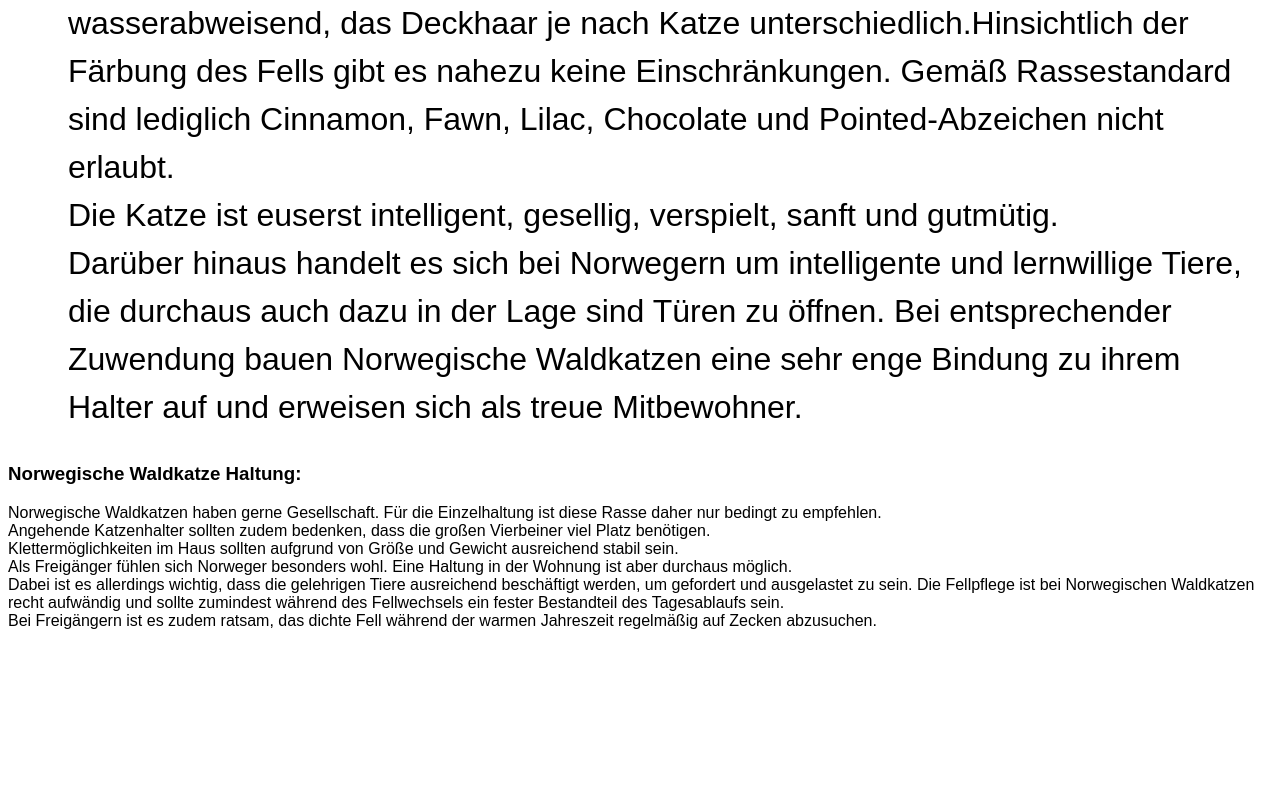
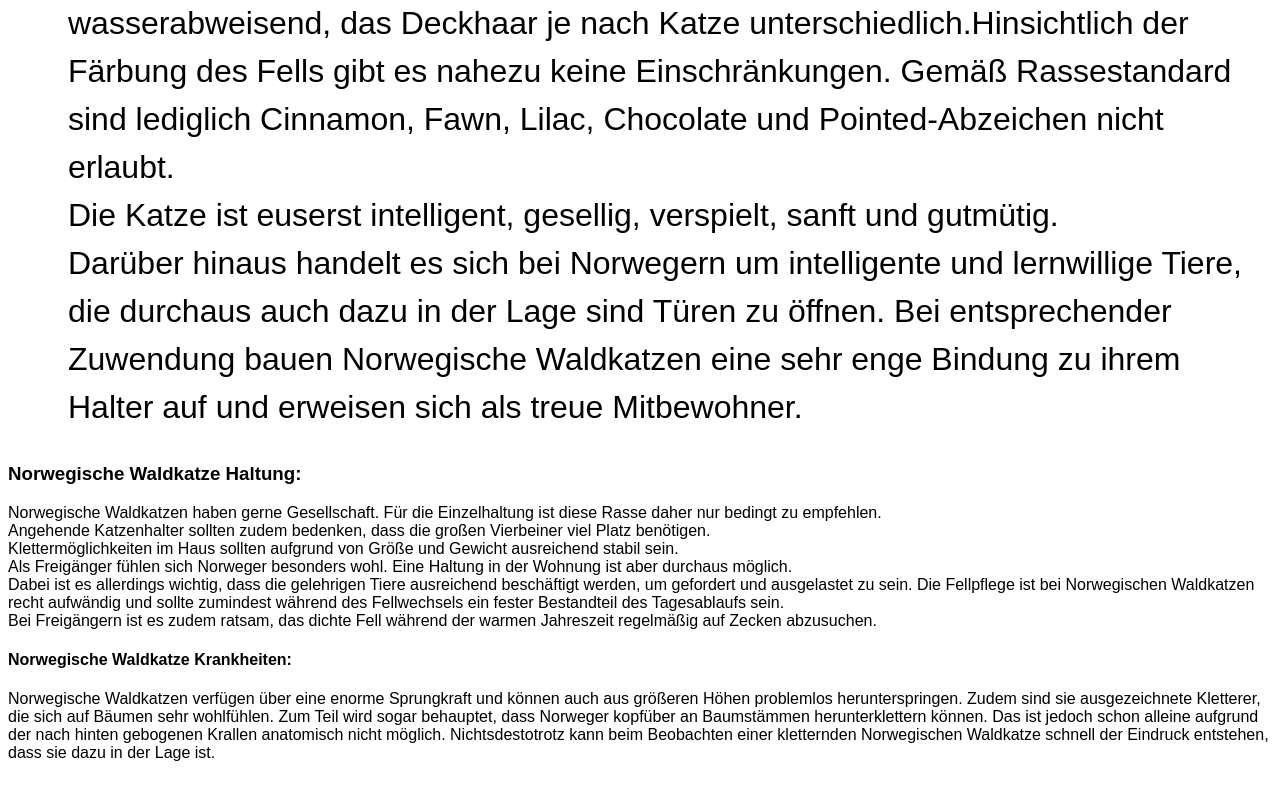
Before and after one commit to LiniHera/LiniHera.github.io, a plain HTML site: page index.html in a window 1280 px wide. Shown: the part 1132-1932 px from the top of the page. Before the commit the page ends 1836 px from the top, so only its background shows below. Drawn offline with Linux system fonts and the light colour scheme.

Commit message:
Update index.html

```diff
--- a/index.html
+++ b/index.html
@@ -33,7 +33,7 @@ Das Fell der Katze ist halblang, mit dichter Unterwolle und wasserabweisend, das
 Die Katze ist euserst intelligent, gesellig, verspielt, sanft und gutmütig.<br>
 Darüber hinaus handelt es sich bei Norwegern um intelligente und lernwillige Tiere, die durchaus auch dazu in der Lage sind Türen zu öffnen. Bei entsprechender Zuwendung bauen Norwegische Waldkatzen eine sehr enge Bindung zu ihrem Halter auf und erweisen sich als treue Mitbewohner.<br>
 
-<h3> Norwegische Waldkatze Haltung:
+<h3> Norwegische Waldkatze Haltung:<br>
 </h3>
 Norwegische Waldkatzen haben gerne Gesellschaft. Für die Einzelhaltung ist diese Rasse daher nur bedingt zu empfehlen.<br>
  Angehende Katzenhalter sollten zudem bedenken, dass die großen Vierbeiner viel Platz benötigen.<br>
@@ -43,7 +43,15 @@ Als Freigänger fühlen sich Norweger besonders wohl. Eine Haltung in der Wohnun
  Dabei ist es allerdings wichtig, dass die gelehrigen Tiere ausreichend beschäftigt werden, um gefordert und ausgelastet zu sein.
 
 Die Fellpflege ist bei Norwegischen Waldkatzen recht aufwändig und sollte zumindest während des Fellwechsels ein fester Bestandteil des Tagesablaufs sein.<br>
- Bei Freigängern ist es zudem ratsam, das dichte Fell während der warmen Jahreszeit regelmäßig auf Zecken abzusuchen.<br>
+Bei Freigängern ist es zudem ratsam, das dichte Fell während der warmen Jahreszeit regelmäßig auf Zecken abzusuchen.<br>
+
+<h4>Norwegische Waldkatze Krankheiten:
+</h4>
+Norwegische Waldkatzen verfügen über eine enorme Sprungkraft und können auch aus größeren Höhen problemlos herunterspringen. Zudem sind sie ausgezeichnete Kletterer, die sich auf Bäumen sehr wohlfühlen.
+
+Zum Teil wird sogar behauptet, dass Norweger kopfüber an Baumstämmen herunterklettern können. Das ist jedoch schon alleine aufgrund der nach hinten gebogenen Krallen anatomisch nicht möglich. Nichtsdestotrotz kann beim Beobachten einer kletternden Norwegischen Waldkatze schnell der Eindruck entstehen, dass sie dazu in der Lage ist.
+
+
 
 
 
```
